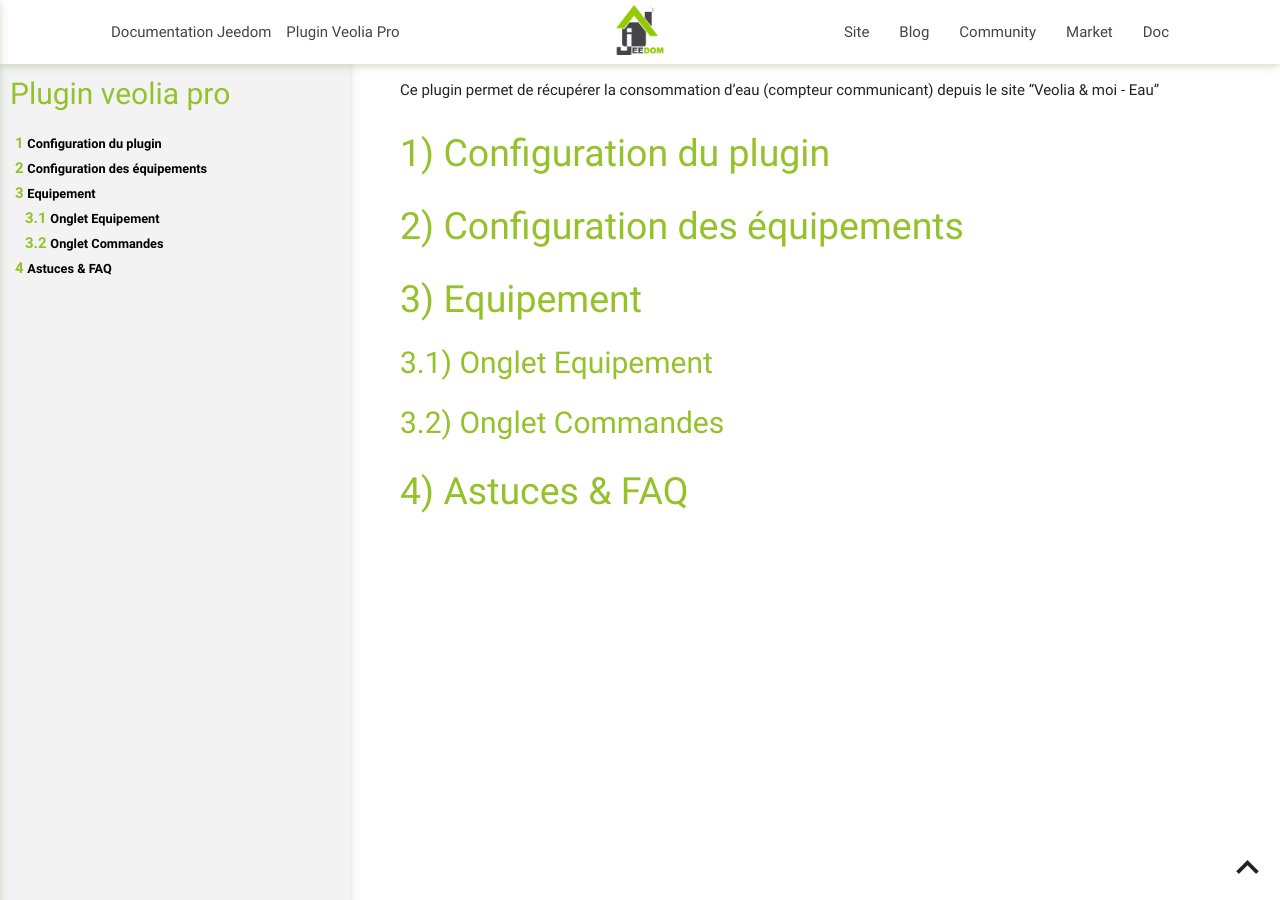
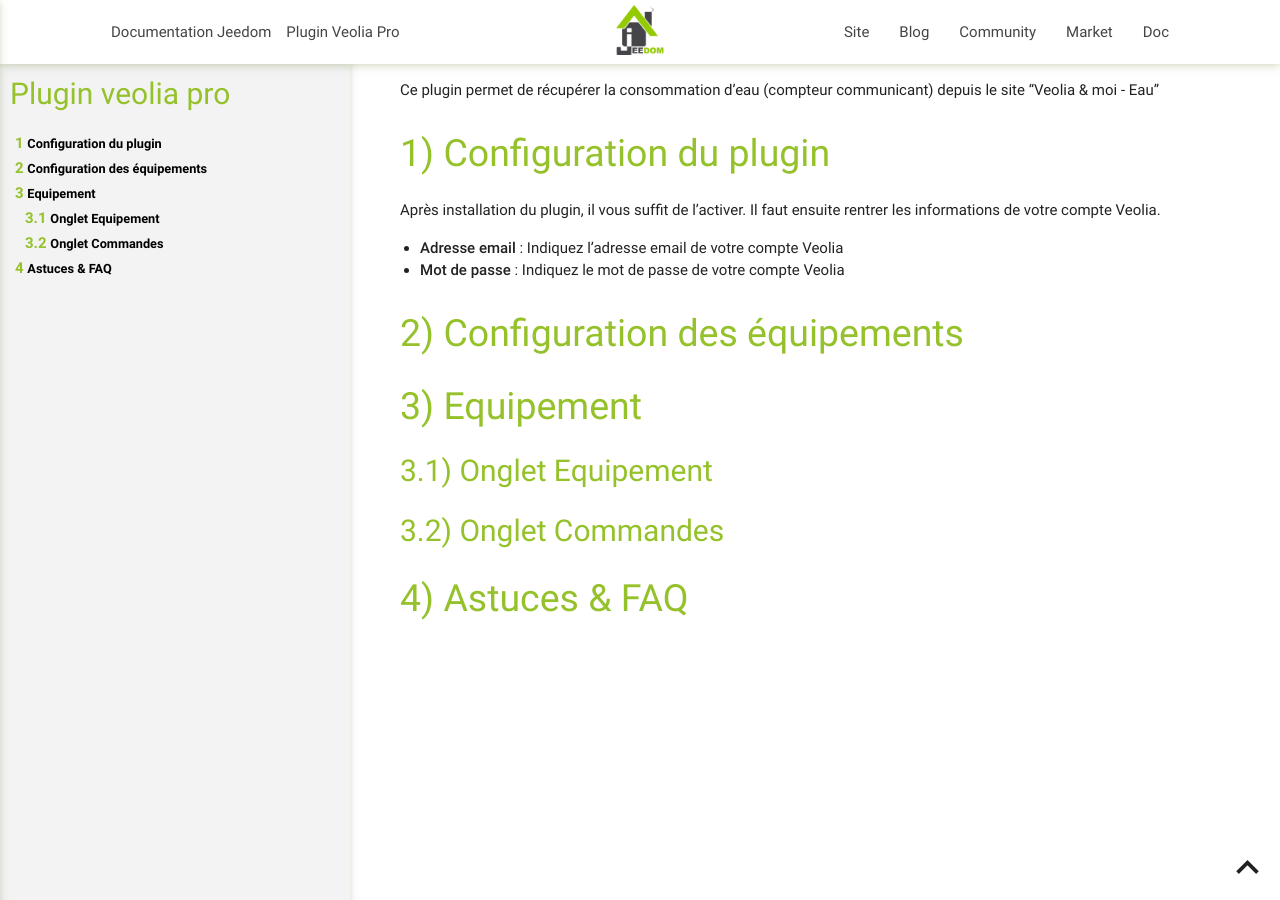
Before and after one commit to thanaus/jeedom_docs, a Jekyll site: the page built from plugins/veoliapro/fr_FR/index.md, in a window 1280 px wide. Built offline with Jekyll 4.4.1, drawn with Linux system fonts in a browser that asks for light colours.

Commit message:
Update index.md

```diff
--- a/plugins/veoliapro/fr_FR/index.md
+++ b/plugins/veoliapro/fr_FR/index.md
@@ -9,6 +9,12 @@ Ce plugin permet de récupérer la consommation d'eau (compteur communicant) dep
 
 Configuration du plugin
 =======================
+
+Après installation du plugin, il vous suffit de l’activer. Il faut ensuite rentrer les informations de votre compte Veolia.
+
+-   **Adresse email** : Indiquez l'adresse email de votre compte Veolia
+-   **Mot de passe** : Indiquez le mot de passe de votre compte Veolia
+
 
 Configuration des équipements
 =============================
```
